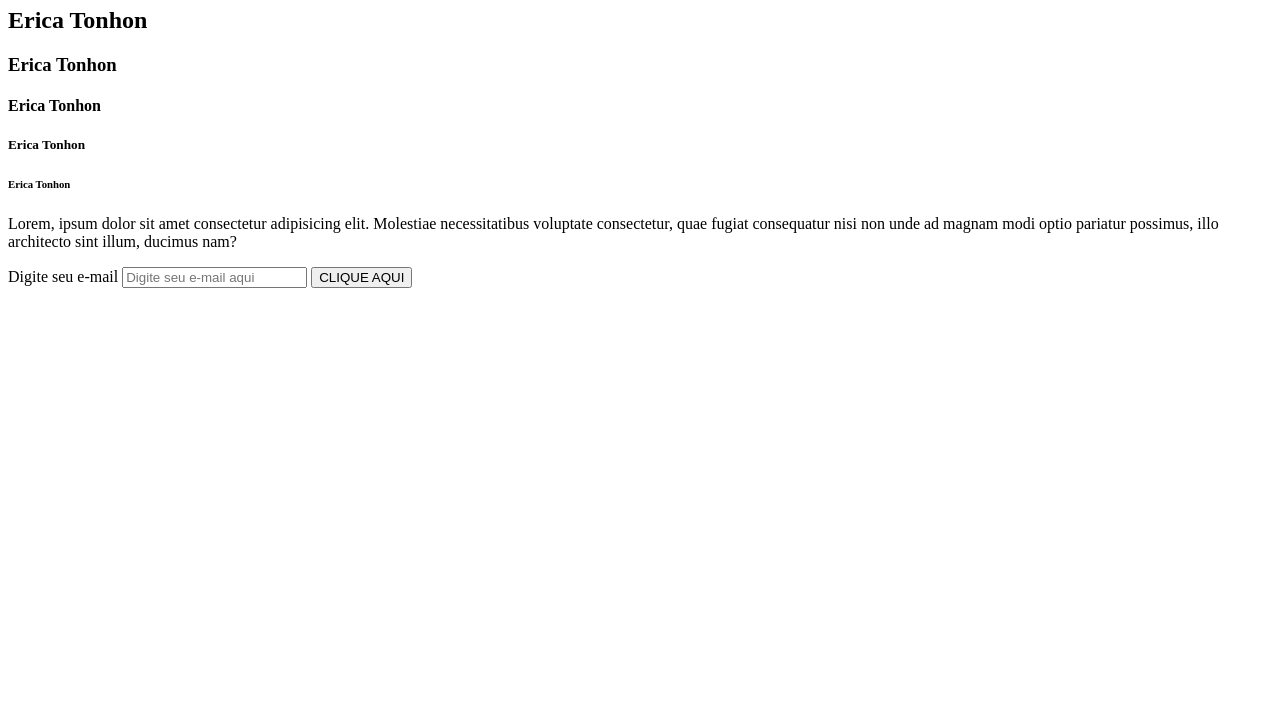
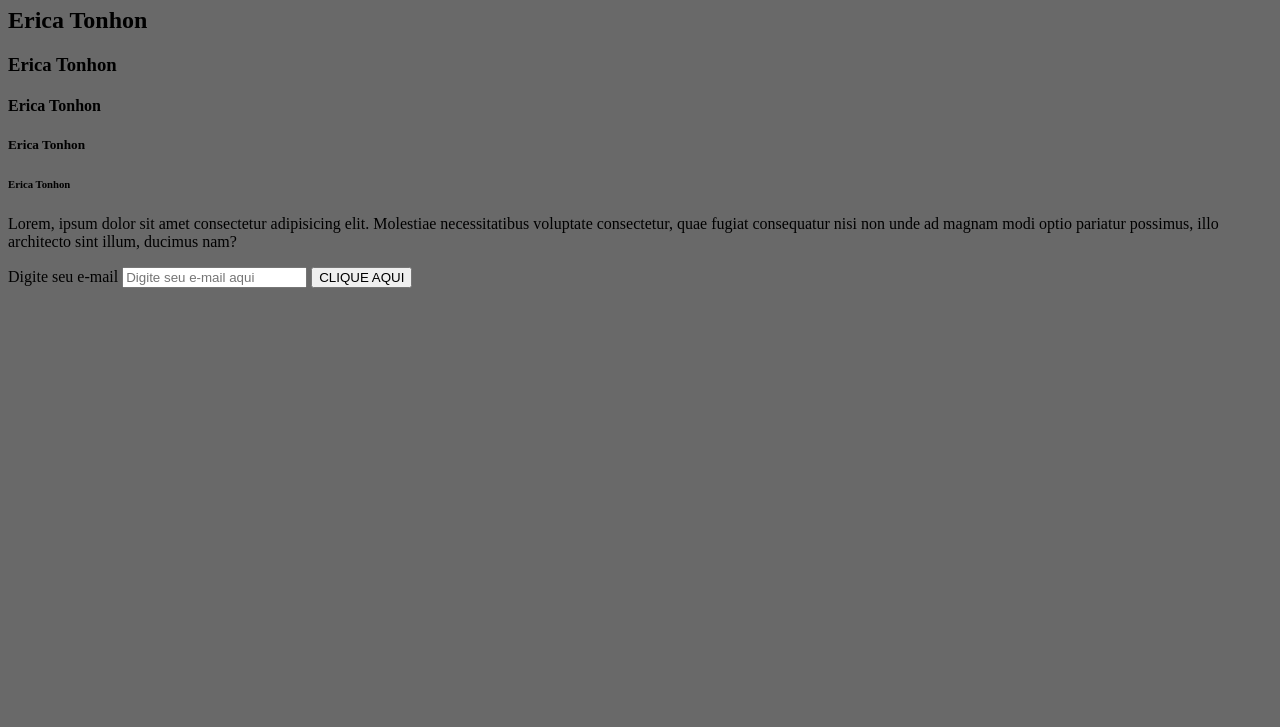
Before and after one commit to tonhonerica/Aula1wilsonneto, a plain HTML site: page index.html in a window 1280 px wide. Shown: the part 73-800 px from the top of the page. Drawn offline with Linux system fonts and the light colour scheme.

Commit message:
incluindocor

```diff
--- a/index.html
+++ b/index.html
@@ -5,6 +5,7 @@
     <meta name="viewport" content="width=device-width,
     initial-scale=1.0">
     <title>Calculadora de Média</title>
+    <link rel="stylesheet" href="style.css">
 </head>
 <body>
     <h1>Erica Tonhon</h1>
--- /dev/null
+++ b/style.css
@@ -0,0 +1,3 @@
+body {
+    background-color: dimgrey;
+}
```
